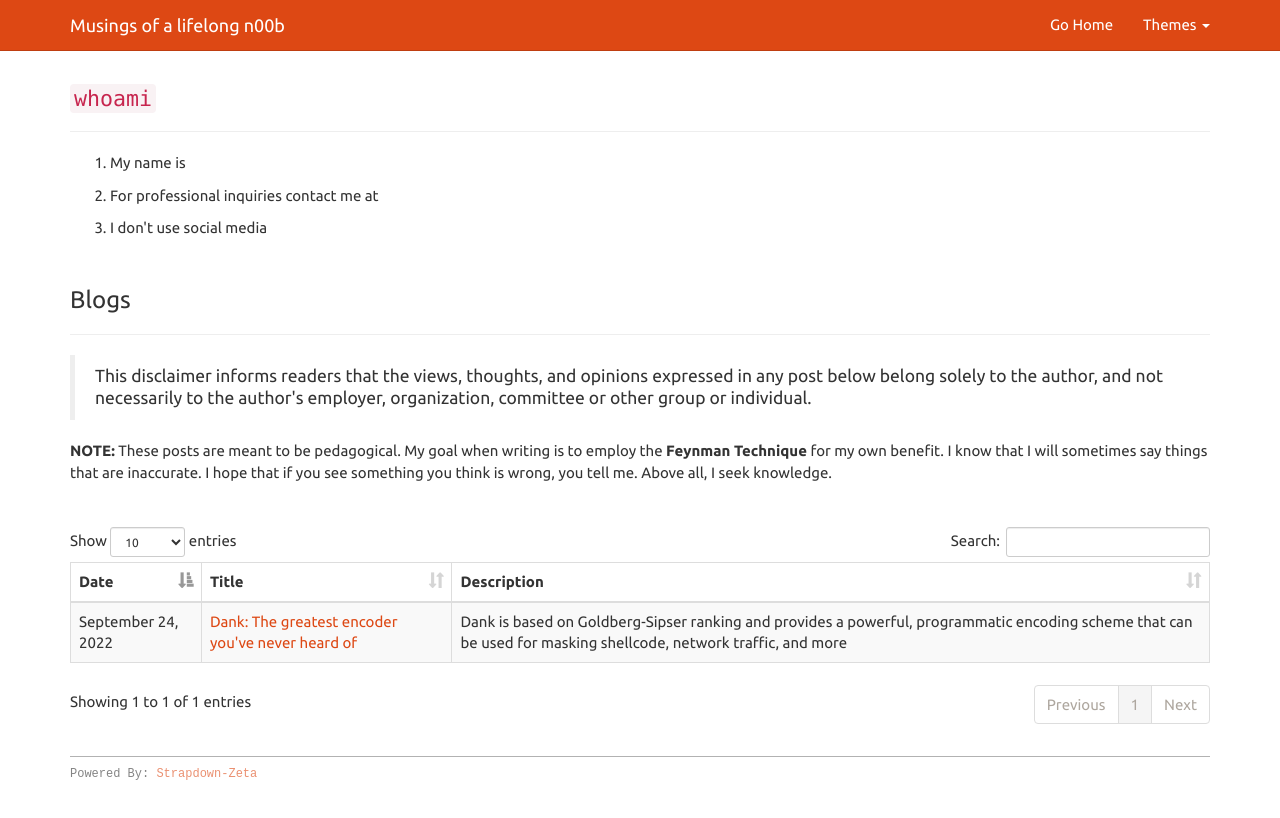
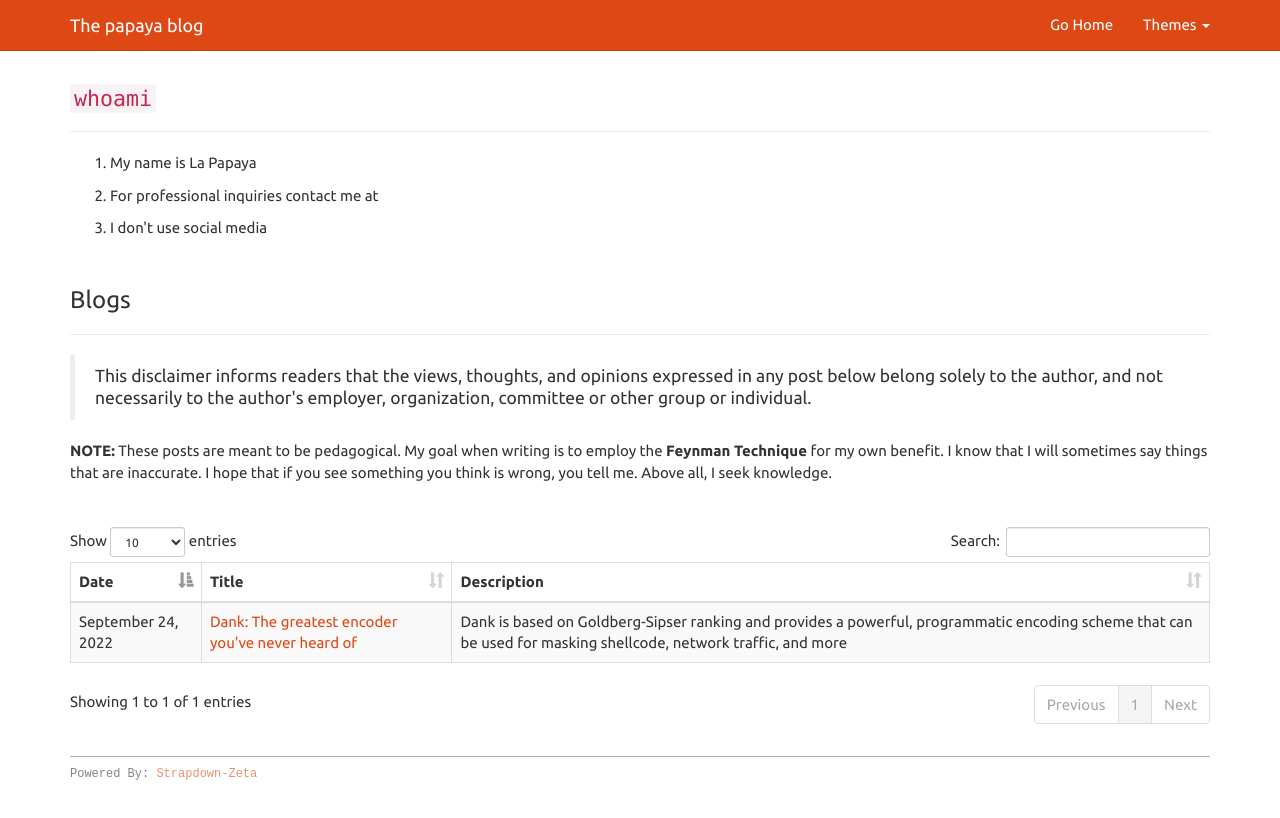
Before and after one commit to cramppet/cramppet.github.io, a plain HTML site: page index.html in a window 1280 px wide. Drawn offline with Linux system fonts and the light colour scheme.

Commit message:
Update index.html

```diff
--- a/index.html
+++ b/index.html
@@ -1,6 +1,6 @@
 <!DOCTYPE html>
 <html>
-<title>Musings of a lifelong n00b</title>
+<title>The papaya blog</title>
 <link rel="stylesheet" href="vendor/strapdown.min.css" />
 <link rel="stylesheet" href="vendor/datatables.min.css" />
 <link rel="icon" type="image/png" href="favicon-16x16.png" sizes="16x16" />
@@ -9,7 +9,7 @@
 ### `whoami`
 <hr/>
 
-1. My name is
+1. My name is La Papaya
 
 2. For professional inquiries contact me at
 
```
